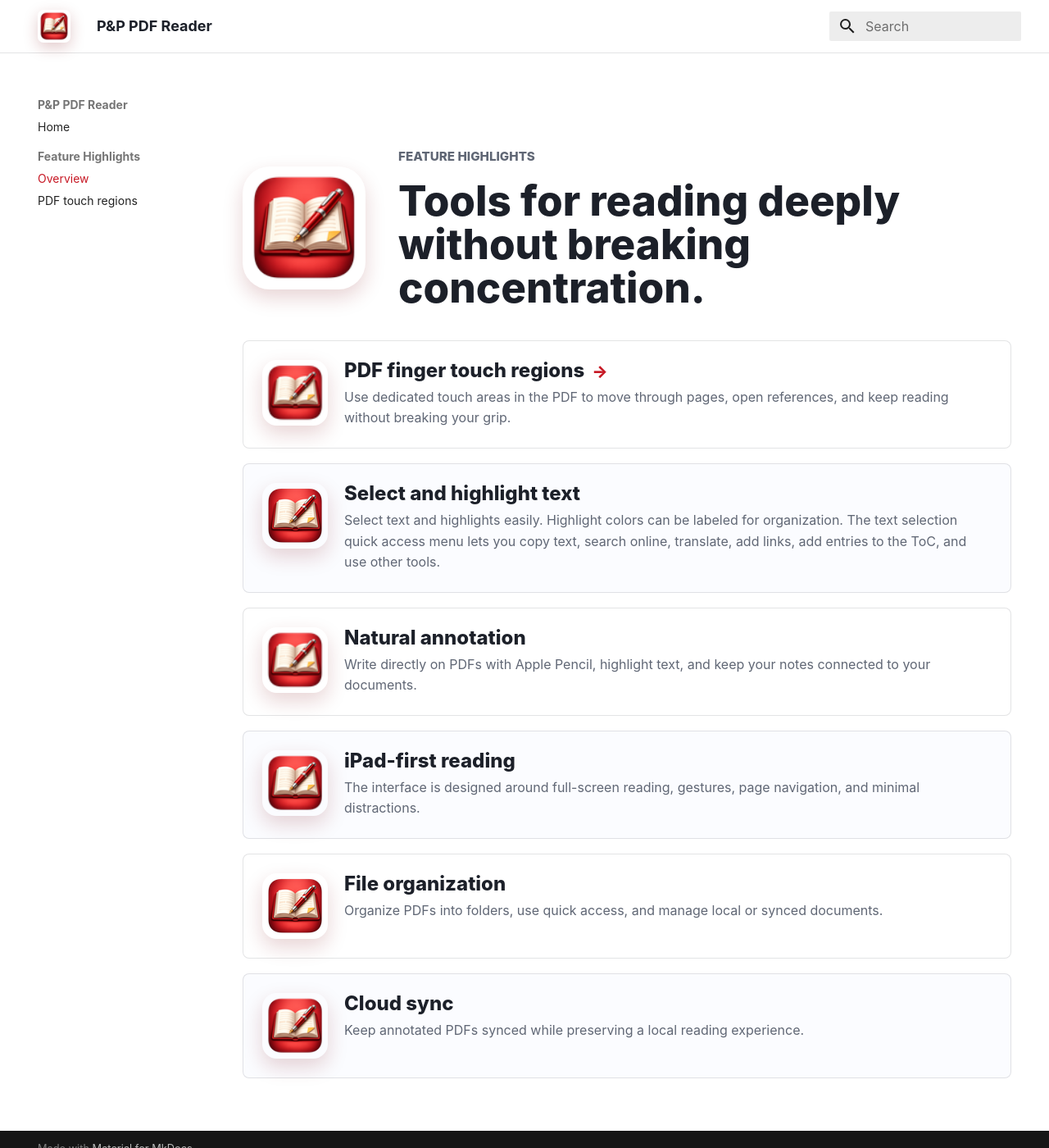
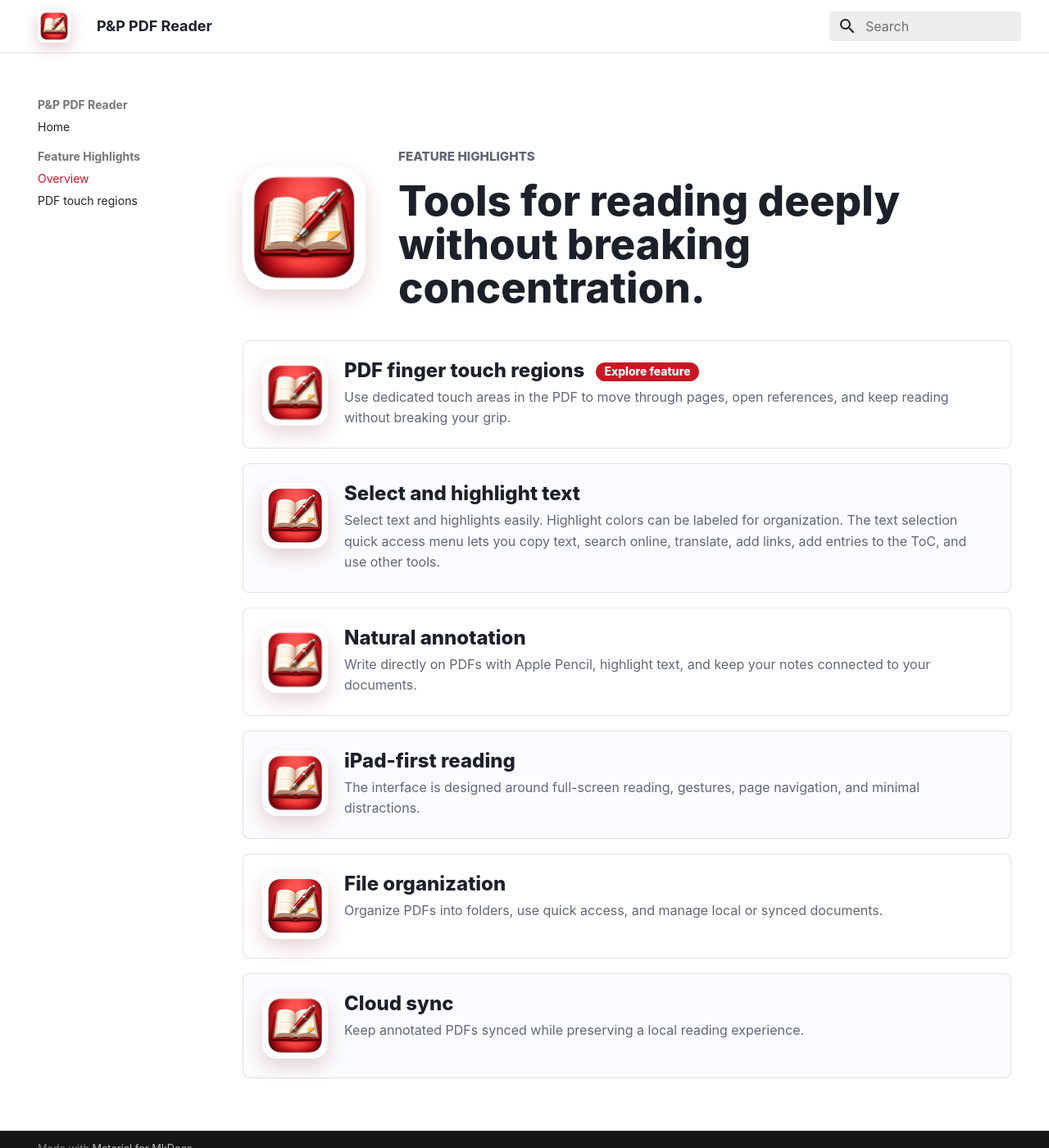
Before and after one commit to appdevproductivity/pp-pdf-reader, an MkDocs documentation site: the page built from docs/features.md, in a window 1280 px wide and 1400 px high. Shown: the whole window at 82% size. Built offline with MkDocs 1.6.1 and Material for MkDocs 9.7.7, drawn with Linux system fonts in a browser that asks for light colours; some web fonts are replaced.

Commit message:
Add explore feature label on feature highlights entries

```diff
--- a/docs/features.md
+++ b/docs/features.md
@@ -10,7 +10,7 @@
   <a class="pp-feature-list-card pp-feature-link" href="../touch-regions/" aria-label="Open PDF touch regions details">
     <img src="../app-icon/Icon-58.png" alt="">
     <div>
-      <h2>PDF finger touch regions</h2>
+      <h2>PDF finger touch regions <span class="pp-feature-link-label">Explore feature</span></h2>
       <p>Use dedicated touch areas in the PDF to move through pages, open references, and keep reading without breaking your grip.</p>
     </div>
   </a>
--- a/docs/stylesheets/extra.css
+++ b/docs/stylesheets/extra.css
@@ -305,14 +305,6 @@
   transform: translateY(-1px);
 }
 
-.pp-feature-link h2::after {
-  content: "->";
-  display: inline-block;
-  margin-left: 0.45rem;
-  color: var(--pp-red);
-  font-size: 0.85em;
-}
-
 .pp-feature-list img {
   width: 4rem;
   height: 4rem;
@@ -321,6 +313,20 @@
 .pp-feature-list h2 {
   margin: 0 0 0.35rem;
   font-size: 1.2rem;
+}
+
+.pp-feature-link-label {
+  display: inline-flex;
+  align-items: center;
+  margin-left: 0.45rem;
+  padding: 0.18rem 0.5rem;
+  border-radius: 999px;
+  background: var(--pp-red);
+  color: #ffffff;
+  font-size: 0.58em;
+  font-weight: 800;
+  line-height: 1.1;
+  vertical-align: middle;
 }
 
 .pp-feature-list p {
```
Also changed, not shown: site/features/index.html, site/search/search_index.json, site/stylesheets/extra.css.
